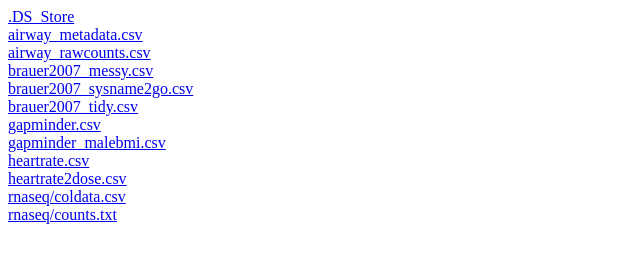
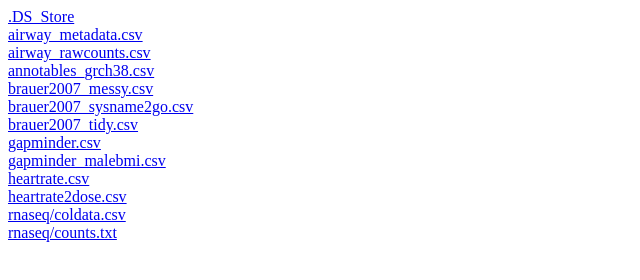
Before and after one commit to bioconnector/bioconnector.github.io, a plain HTML site: page data/index.html in a window 1280 px wide. Shown: the whole page, without its empty margins (0-640 px from the left). Drawn offline with Linux system fonts and the light colour scheme.

Commit message:
added annotables

```diff
--- a/data/index.html
+++ b/data/index.html
@@ -2,6 +2,7 @@
 <a href=".DS_Store">.DS_Store</a><br/>
 <a href="airway_metadata.csv">airway_metadata.csv</a><br/>
 <a href="airway_rawcounts.csv">airway_rawcounts.csv</a><br/>
+<a href="annotables_grch38.csv">annotables_grch38.csv</a><br/>
 <a href="brauer2007_messy.csv">brauer2007_messy.csv</a><br/>
 <a href="brauer2007_sysname2go.csv">brauer2007_sysname2go.csv</a><br/>
 <a href="brauer2007_tidy.csv">brauer2007_tidy.csv</a><br/>
```
Also changed, not shown: 1 other file.
